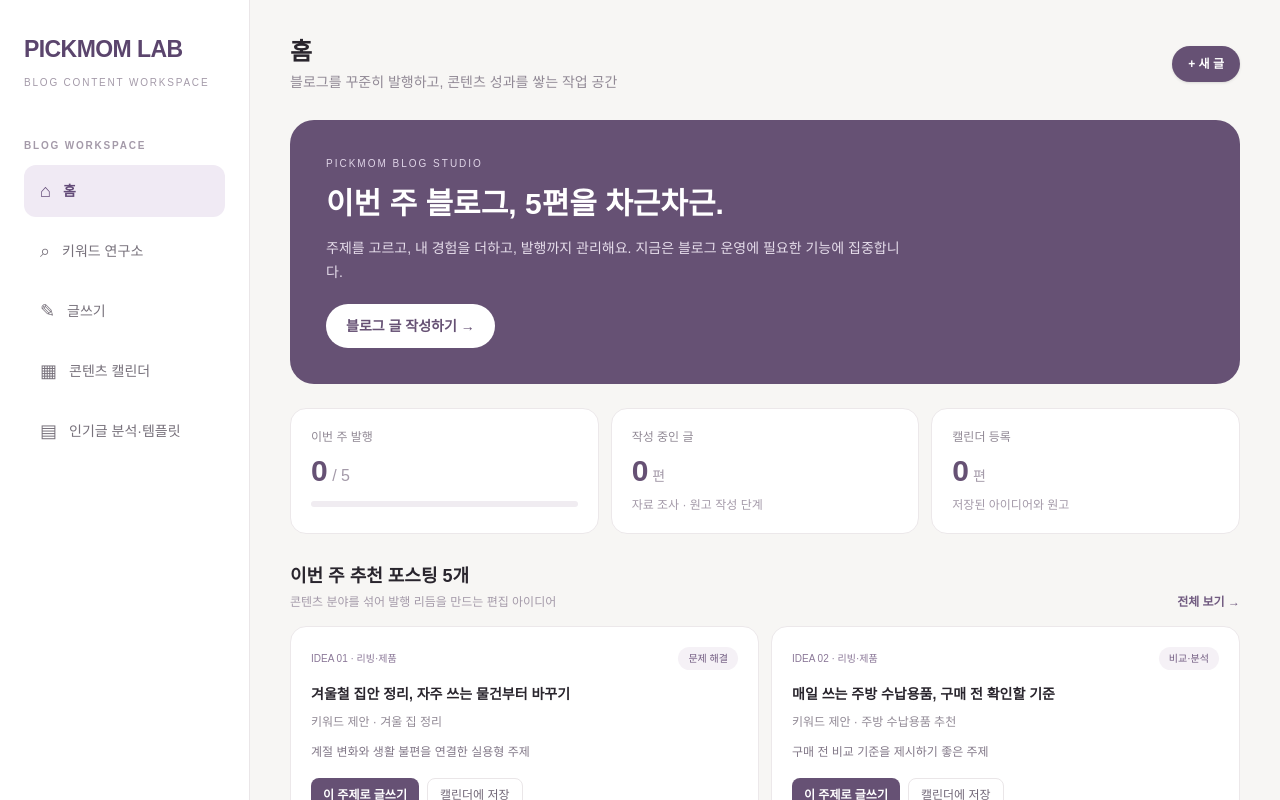
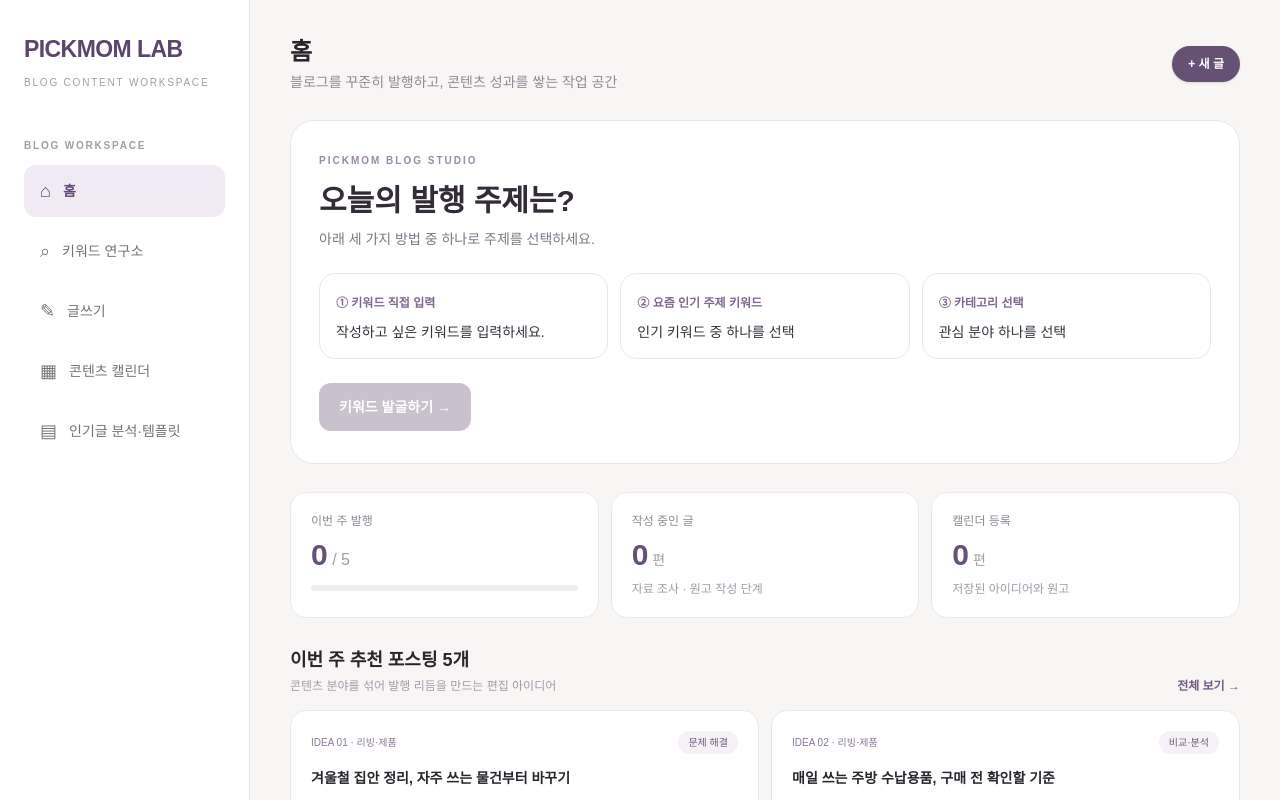
Before and after one commit to pickmom-lab/pickmom-lab, a Next.js app in the folder pickmom-web/: page / in a window 1280 px wide. Shown: the top 800 px of the page. Built offline with nearby package versions, Linux system fonts and the light colour scheme.

Commit message:
Add three-way topic selection to home screen

```diff
--- a/pickmom-web/src/app/page.tsx
+++ b/pickmom-web/src/app/page.tsx
@@ -96,6 +96,10 @@ export default function Home() {
   const [posts, setPosts] = useState<Post[]>([]);
   const [loaded, setLoaded] = useState(false);
   const [showIdeas, setShowIdeas] = useState(false);
+  const [topicMode, setTopicMode] = useState<"direct" | "popular" | "category" | null>(null);
+  const [directKeyword, setDirectKeyword] = useState("");
+  const [popularKeyword, setPopularKeyword] = useState("");
+  const [topicCategory, setTopicCategory] = useState<Category | "">("");
   const [selectedIdea, setSelectedIdea] = useState<number | null>(null);
   const [draftInput, setDraftInput] = useState<DraftInput>({
     topic: "", keyword: "", category: "리빙·제품", purpose: "경험 리뷰", notes: "", research: "",
@@ -239,11 +243,54 @@ export default function Home() {
 
           {page === "home" && (
             <>
-              <section className="mb-6 rounded-3xl bg-[#665174] px-6 py-7 text-white md:px-9 md:py-9">
-                <p className="text-[10px] tracking-[0.2em] text-[#E0D5E8]">PICKMOM BLOG STUDIO</p>
-                <h2 className="mt-3 text-2xl font-semibold leading-snug md:text-3xl">이번 주 블로그,<br className="sm:hidden" /> 5편을 차근차근.</h2>
-                <p className="mt-3 max-w-xl text-sm leading-6 text-[#E6DDEB]">주제를 고르고, 내 경험을 더하고, 발행까지 관리해요. 지금은 블로그 운영에 필요한 기능에 집중합니다.</p>
-                <button onClick={() => navigate("writing")} className="mt-5 rounded-full bg-white px-5 py-3 text-sm font-semibold text-[#665174]">블로그 글 작성하기 →</button>
+              <section className="mb-7 rounded-3xl border border-[#EAE4ED] bg-white px-5 py-6 sm:px-7 sm:py-8">
+                <p className="text-[10px] font-semibold tracking-[0.2em] text-[#9A8AA4]">PICKMOM BLOG STUDIO</p>
+                <h2 className="mt-3 text-2xl font-semibold leading-snug text-[#332B38] sm:text-3xl">오늘의 발행 주제는?</h2>
+                <p className="mt-2 text-sm text-[#817787]">아래 세 가지 방법 중 하나로 주제를 선택하세요.</p>
+
+                <div className="mt-6 grid gap-3 lg:grid-cols-3">
+                  <button type="button" onClick={() => setTopicMode("direct")} className={`rounded-2xl border p-4 text-left transition ${topicMode === "direct" ? "border-[#80678F] bg-[#F8F4FA] ring-1 ring-[#80678F]" : "border-[#ECE8EA] bg-white hover:bg-[#FAF9FA]"}`}>
+                    <span className="text-xs font-semibold text-[#80678F]">① 키워드 직접 입력</span>
+                    <span className="mt-2 block text-sm font-medium text-[#39313E]">작성하고 싶은 키워드를 입력하세요.</span>
+                  </button>
+                  <button type="button" onClick={() => setTopicMode("popular")} className={`rounded-2xl border p-4 text-left transition ${topicMode === "popular" ? "border-[#80678F] bg-[#F8F4FA] ring-1 ring-[#80678F]" : "border-[#ECE8EA] bg-white hover:bg-[#FAF9FA]"}`}>
+                    <span className="text-xs font-semibold text-[#80678F]">② 요즘 인기 주제 키워드</span>
+                    <span className="mt-2 block text-sm font-medium text-[#39313E]">인기 키워드 중 하나를 선택</span>
+                  </button>
+                  <button type="button" onClick={() => setTopicMode("category")} className={`rounded-2xl border p-4 text-left transition ${topicMode === "category" ? "border-[#80678F] bg-[#F8F4FA] ring-1 ring-[#80678F]" : "border-[#ECE8EA] bg-white hover:bg-[#FAF9FA]"}`}>
+                    <span className="text-xs font-semibold text-[#80678F]">③ 카테고리 선택</span>
+                    <span className="mt-2 block text-sm font-medium text-[#39313E]">관심 분야 하나를 선택</span>
+                  </button>
+                </div>
+
+                {topicMode === "direct" && (
+                  <div className="mt-4">
+                    <label htmlFor="home-direct-keyword" className="mb-2 block text-xs font-medium text-[#716777]">작성할 키워드</label>
+                    <input id="home-direct-keyword" value={directKeyword} onChange={(e) => setDirectKeyword(e.target.value)} onKeyDown={(e) => { if (e.key === "Enter" && directKeyword.trim()) startWriting(directKeyword.trim(), directKeyword.trim()); }} placeholder="예: 아이와 겨울여행" className="w-full rounded-xl border border-[#E6E0E8] bg-white px-4 py-3 text-sm outline-none focus:border-[#80678F]" />
+                  </div>
+                )}
+                {topicMode === "popular" && (
+                  <div className="mt-4">
+                    <p className="mb-2 text-xs font-medium text-[#716777]">추천 키워드 중 하나를 선택</p>
+                    <div className="flex flex-wrap gap-2">
+                      {ideas.slice(0, 5).map((idea) => <button key={idea.keyword} type="button" onClick={() => setPopularKeyword(idea.keyword)} className={`rounded-full border px-3 py-2 text-xs transition ${popularKeyword === idea.keyword ? "border-[#80678F] bg-[#80678F] text-white" : "border-[#EAE6E8] bg-white text-[#716777]"}`}>{idea.keyword}</button>)}
+                    </div>
+                    <p className="mt-2 text-[10px] leading-5 text-[#A49AA9]">※ 현재는 편집 추천 키워드 예시입니다. 실시간 인기 순위나 검색량 데이터가 아닙니다.</p>
+                  </div>
+                )}
+                {topicMode === "category" && (
+                  <div className="mt-4">
+                    <p className="mb-2 text-xs font-medium text-[#716777]">관심 카테고리 하나를 선택</p>
+                    <div className="grid grid-cols-2 gap-2 sm:grid-cols-3">
+                      {(["맛집·카페", "여행·체험", "교육 정보", "리빙·제품", "생활·정책", "부동산·주거"] as Category[]).map((category) => <button key={category} type="button" onClick={() => setTopicCategory(category)} className={`rounded-xl border px-3 py-3 text-sm transition ${topicCategory === category ? "border-[#80678F] bg-[#F3EDF6] font-semibold text-[#634B78]" : "border-[#ECE8EA] bg-white text-[#716777]"}`}>{category}</button>)}
+                    </div>
+                  </div>
+                )}
+                <button type="button" disabled={!topicMode || (topicMode === "direct" && !directKeyword.trim()) || (topicMode === "popular" && !popularKeyword) || (topicMode === "category" && !topicCategory)} onClick={() => {
+                  if (topicMode === "direct" && directKeyword.trim()) startWriting(directKeyword.trim(), directKeyword.trim());
+                  if (topicMode === "popular" && popularKeyword) startWriting(popularKeyword, popularKeyword);
+                  if (topicMode === "category" && topicCategory) startWriting("", "", topicCategory);
+                }} className="mt-6 w-full rounded-xl bg-[#665174] px-5 py-3.5 text-sm font-semibold text-white transition hover:bg-[#574364] disabled:cursor-not-allowed disabled:bg-[#C9C1CE] sm:w-auto">키워드 발굴하기 →</button>
               </section>
 
               <section className="mb-7 grid grid-cols-1 gap-3 sm:grid-cols-3">
```
